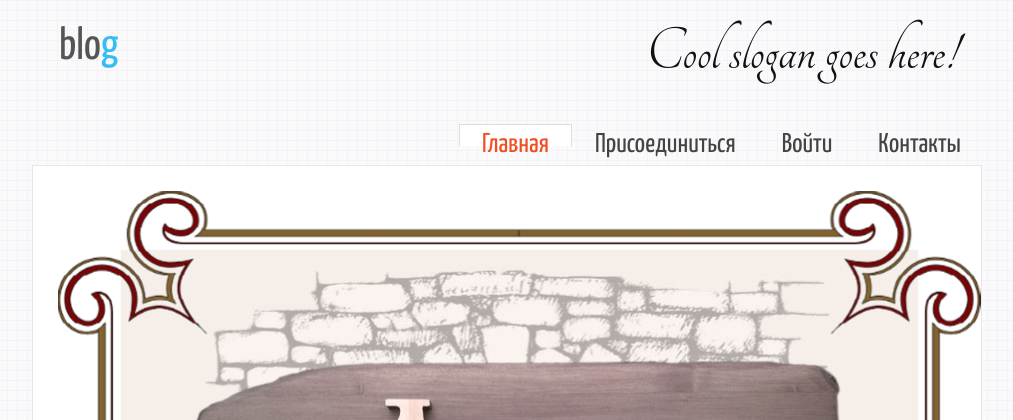
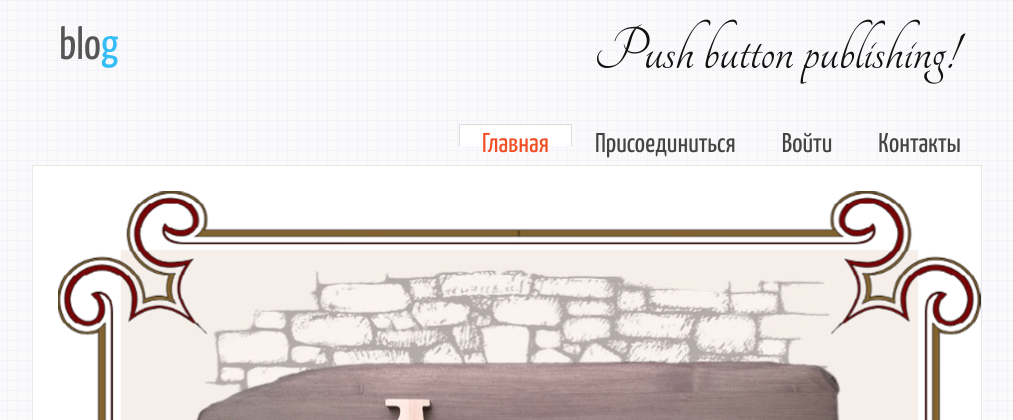
Before and after one commit to gizyatullov/blog-on-flask, a Flask app: page / in a window 1280 px wide. Shown: the top 420 px of the page, without its empty margins (133-1146 px from the left). Run offline with Flask 2, Linux system fonts and the light colour scheme; some libraries are stand-ins or nearby versions.

Commit message:
prepared for deployment

```diff
--- a/blog_on_flask/templates/includes/include__header.html
+++ b/blog_on_flask/templates/includes/include__header.html
@@ -1,7 +1,7 @@
 <div id="header">
     <div id="logo">
         <h1>blo<a href="/">g</a></h1>
-        <div class="slogan">Cool slogan goes here!</div>
+        <div class="slogan">Push button publishing!</div>
     </div>
     <div id="menubar">
         <ul id="menu">
--- a/blog_on_flask/templates/index.html
+++ b/blog_on_flask/templates/index.html
@@ -1,7 +1,7 @@
 {% extends 'base.html' %}
 
 {% block content %}
-    <img src="{{ url_for('static', filename='images/welcome.png') }}" class="img-fluid" alt="...">
+    <img src="{{ url_for('static', filename='images/welcome.png') }}" class="img-fluid" alt="..." title="Добро Пожаловать!">
     <h1>Добро пожаловать на мой первый сайт на framework Flask!</h1>
     <p class="fs-5">
         Большое спасибо за посещение. Я рад видеть вас на просторах моего блога! Это так здорово видеть
```
